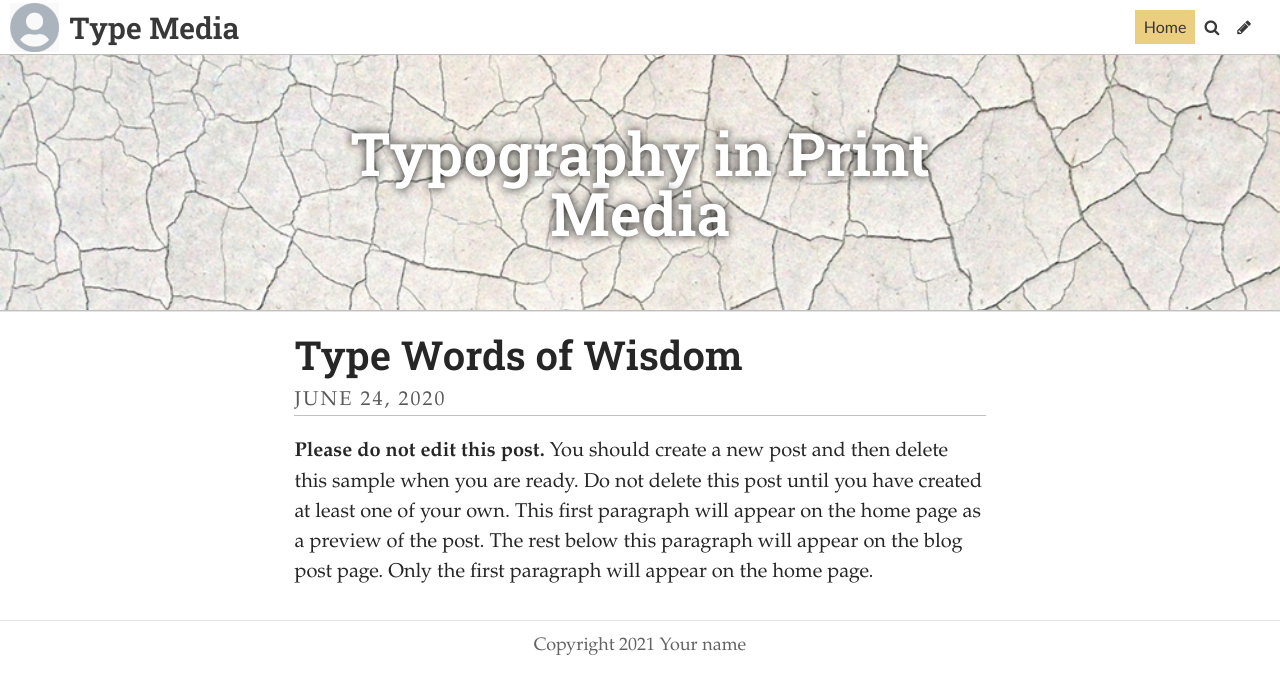
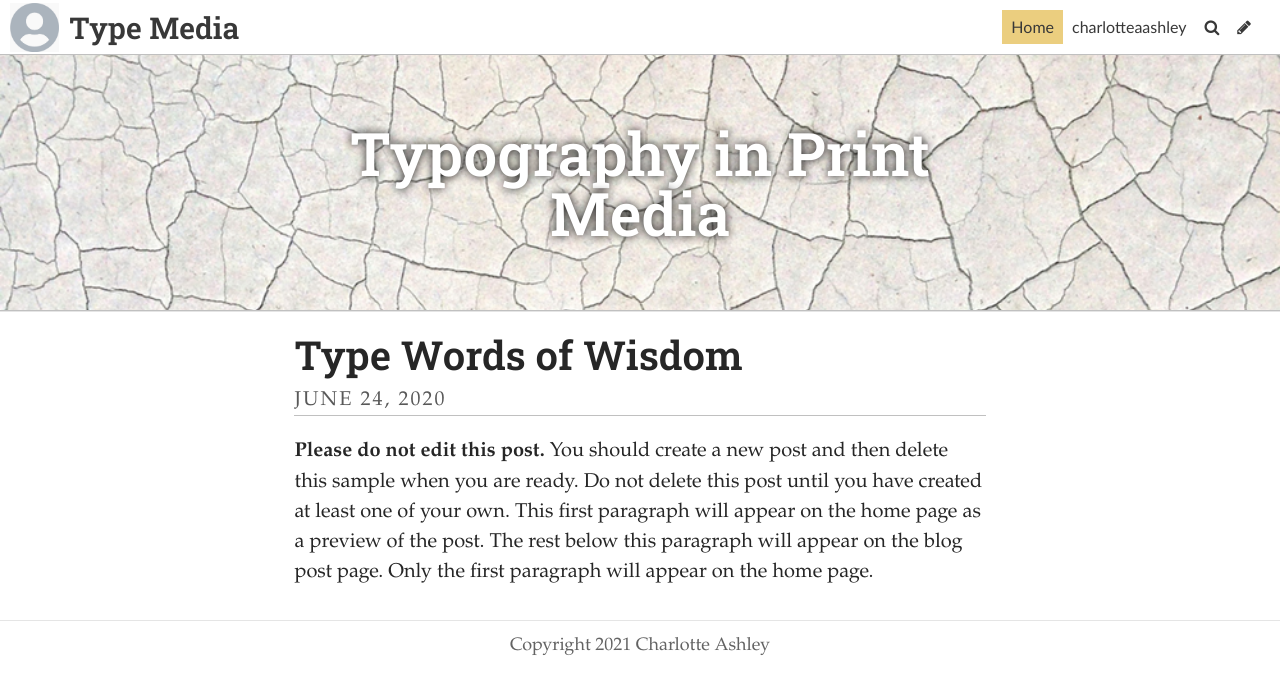
Before and after one commit to charlotteaashley/typo-design-template, a Jekyll site: the page built from index.html, in a window 1280 px wide. Shown: the top 694 px of the page. Built offline with Jekyll 4.4.1, drawn with Linux system fonts in a browser that asks for light colours; some web fonts are replaced; the list of posts is cut into pages by our own code.

Commit message:
Update Settings “general”

```diff
--- a/_data/settings.yml
+++ b/_data/settings.yml
@@ -1,6 +1,6 @@
 title: Type Media
-description: A website with a blog
-footer_text: Copyright 2021 Your name
+description: ""
+footer_text: Copyright 2021 Charlotte Ashley
 header_feature_image: ../uploads/placeholder2.jpg
 header_text: Typography in Print Media
 header_text_color: "#ffffff"
@@ -11,3 +11,7 @@ favicon: /uploads/favicon.ico
 gridlayout: false
 fixednavbar: false
 upzoom: true
+items:
+  - tab: true
+    name: charlotteaashley
+    siteurl: www.charlotteaashley.wordpress.com
```
